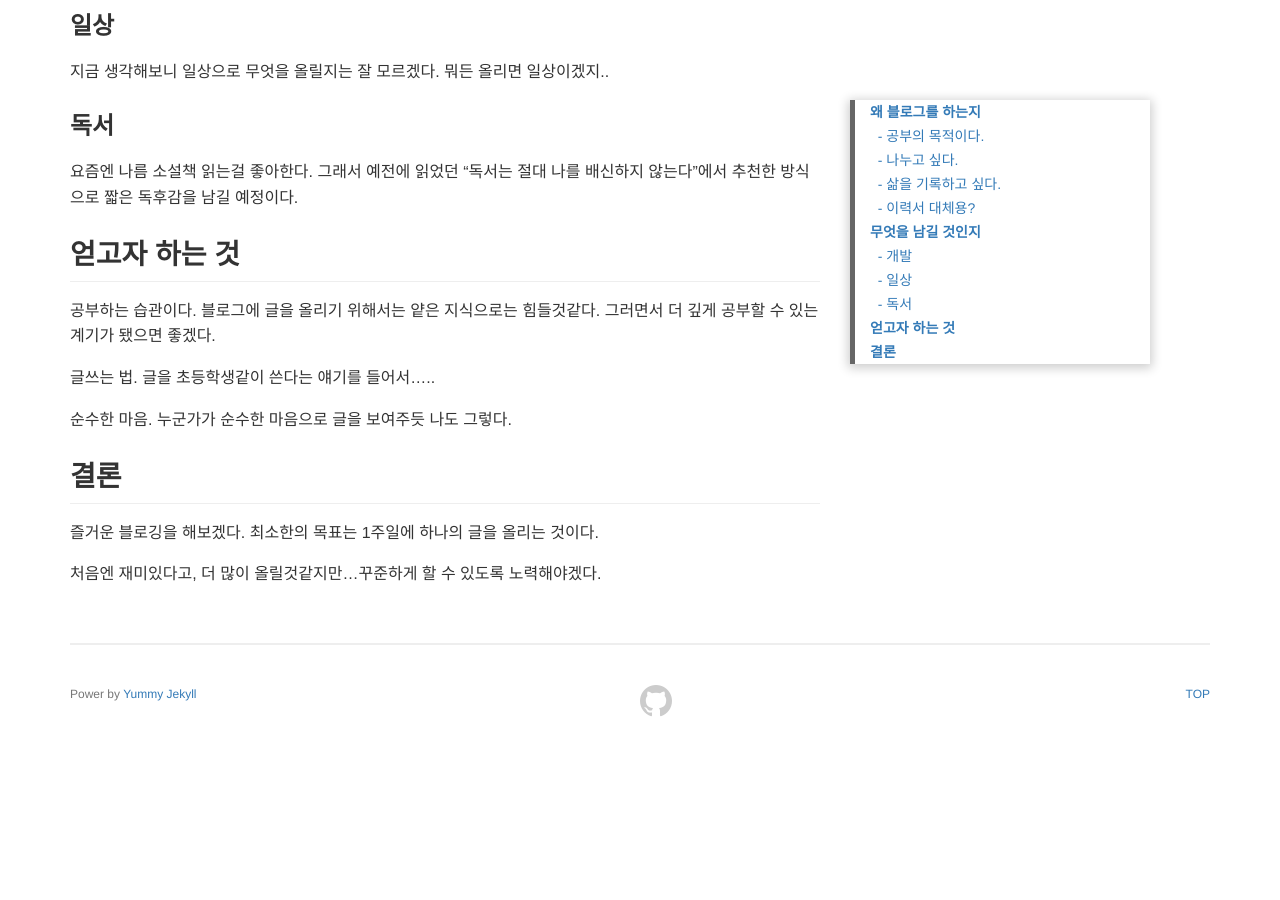
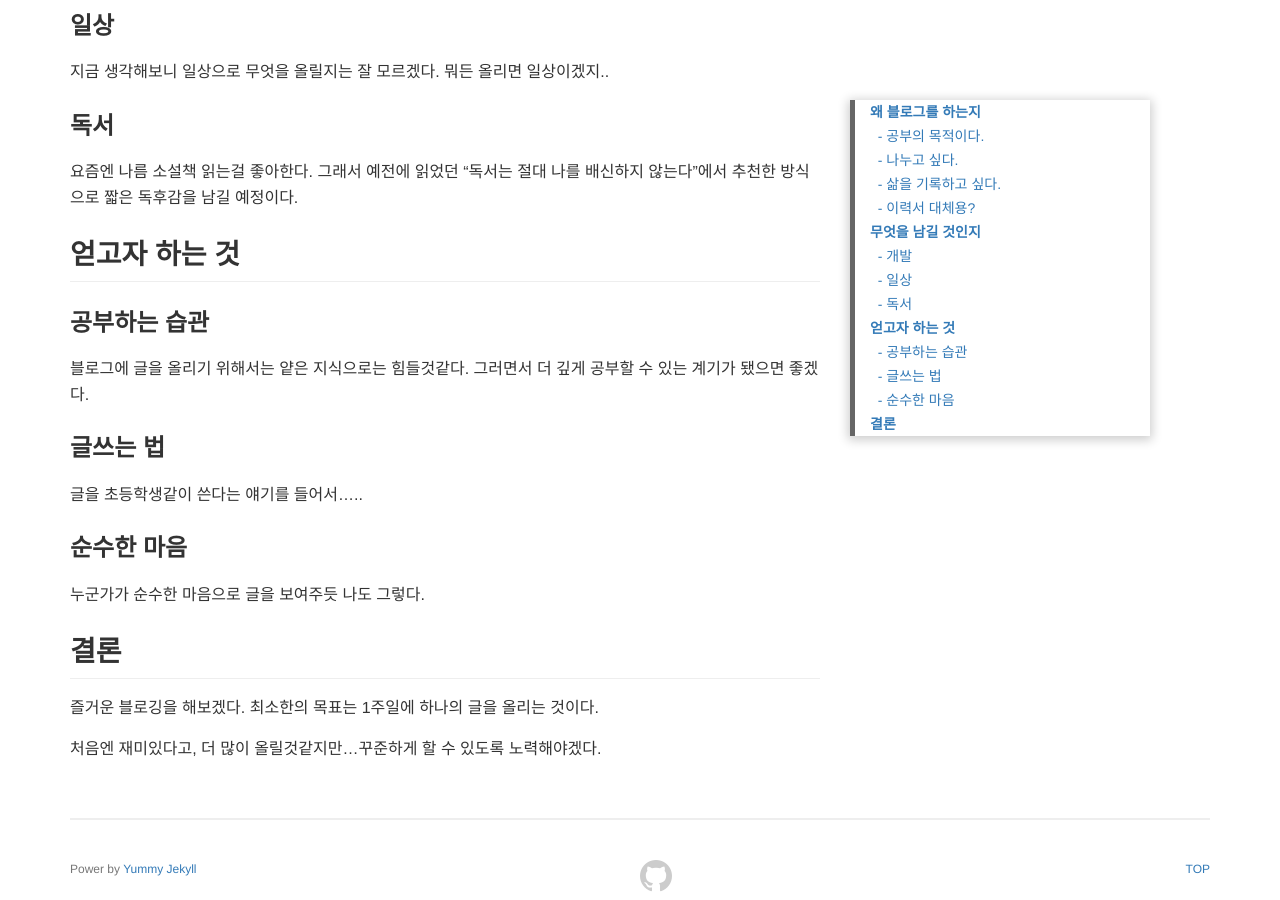
Before and after one commit to sangcomz/sangcomz.github.com, a Jekyll site: the page built from _posts/2016-10-26-why_use_to_blog.markdown, in a window 1280 px wide and 900 px high, scrolled down 1404 px. Built offline with Jekyll 4.4.1, drawn with Linux system fonts in a browser that asks for light colours; comment, search, counter and statistics services are not loaded; before the commit the page ends 2129 px from its top, so only the background shows below that.

Commit message:
최종 포스트?

```diff
--- a/_posts/2016-10-26-why_use_to_blog.markdown
+++ b/_posts/2016-10-26-why_use_to_blog.markdown
@@ -44,13 +44,17 @@ categories: Etc
   짧은 독후감을 남길 예정이다.
 
 ## 얻고자 하는 것
-  공부하는 습관이다. 블로그에 글을 올리기 위해서는 얕은 지식으로는 힘들것같다. 그러면서 더 깊게 공부할 수 있는 계기가 됐으면 좋겠다.
+
+### 공부하는 습관
+ 블로그에 글을 올리기 위해서는 얕은 지식으로는 힘들것같다. 그러면서 더 깊게 공부할 수 있는 계기가 됐으면 좋겠다.
 
 
-  글쓰는 법. 글을 초등학생같이 쓴다는 얘기를 들어서.....
+### 글쓰는 법
+ 글을 초등학생같이 쓴다는 얘기를 들어서.....
 
 
-  순수한 마음. 누군가가 순수한 마음으로 글을 보여주듯 나도 그렇다.
+### 순수한 마음
+ 누군가가 순수한 마음으로 글을 보여주듯 나도 그렇다.
 
 
 ## 결론
```
